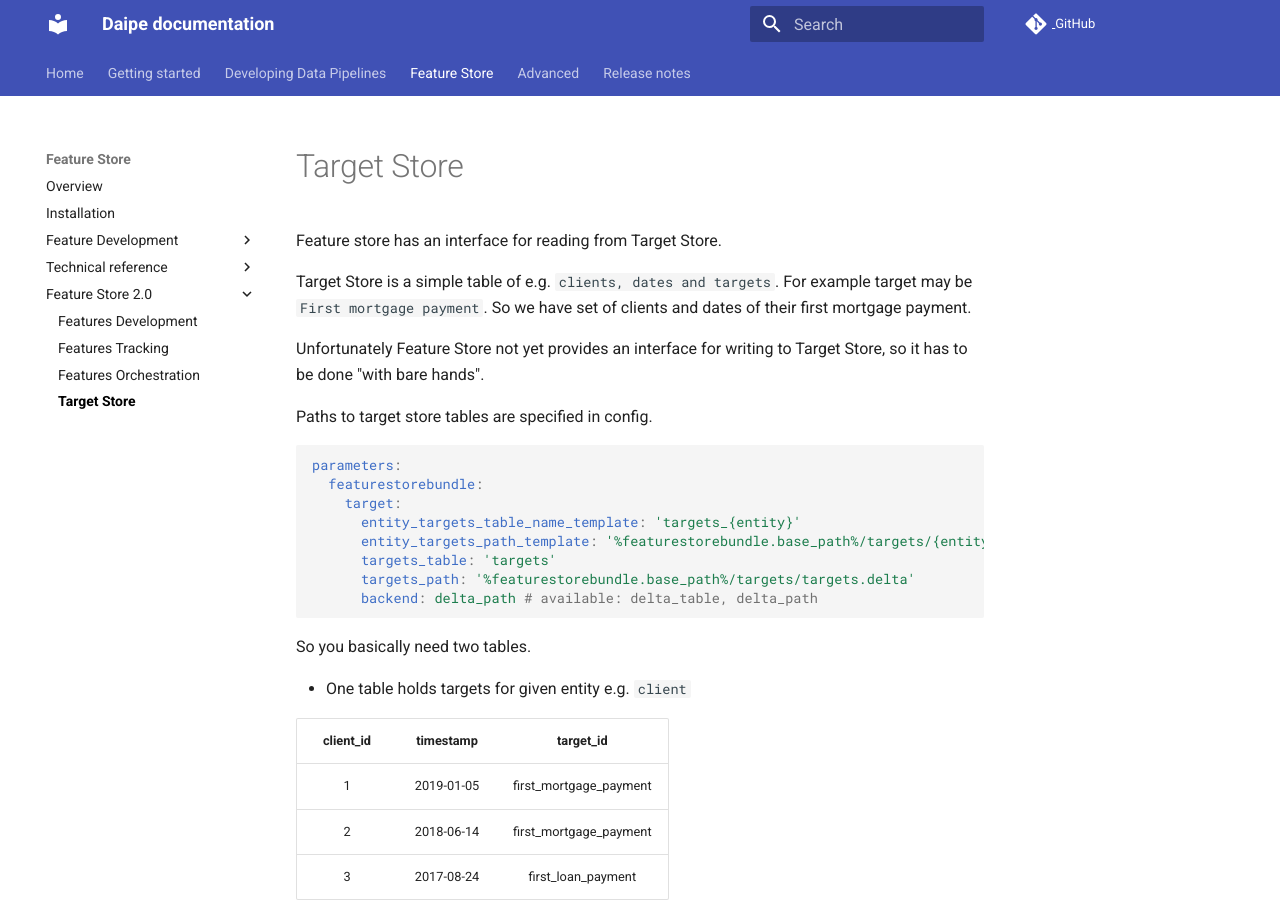
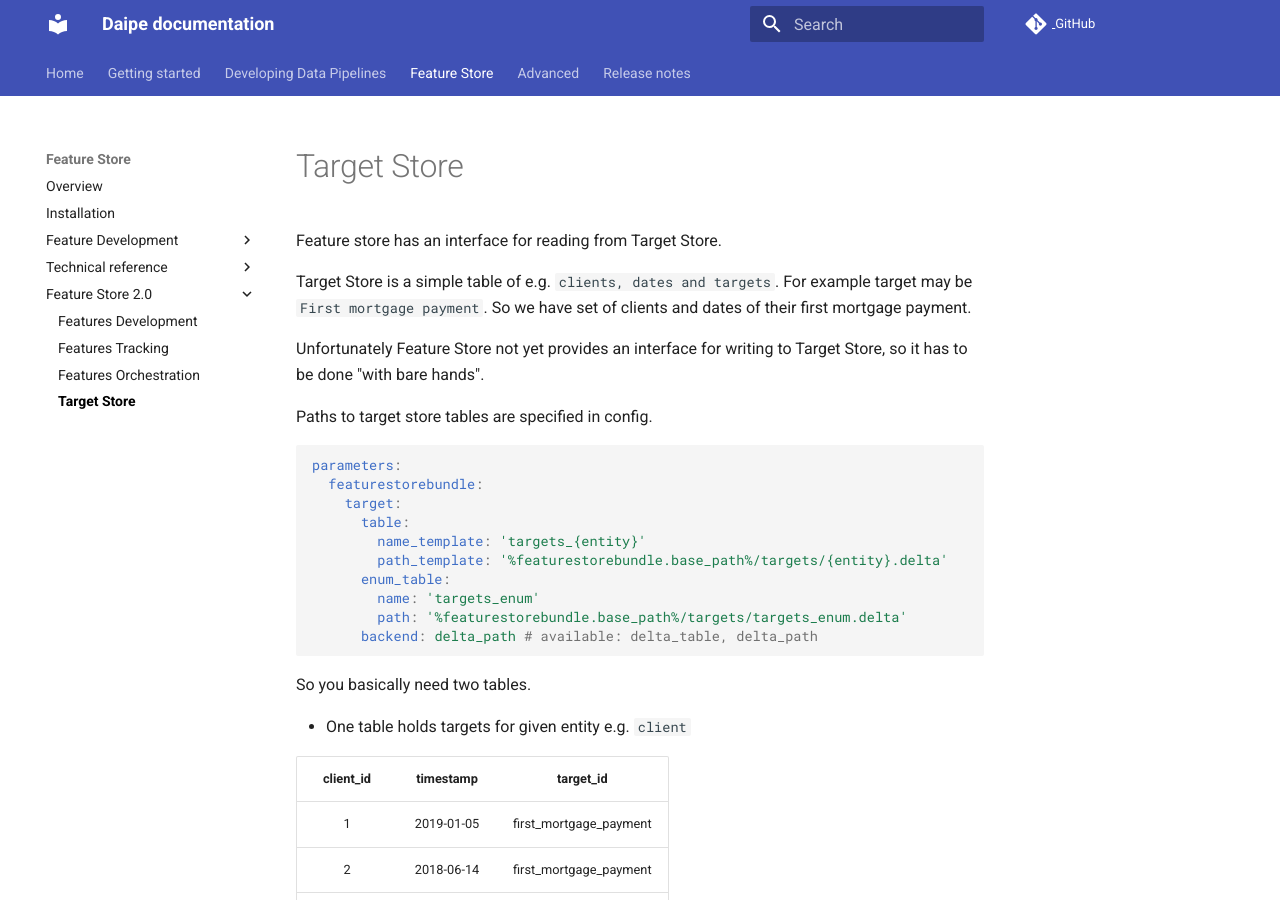
Before and after one commit to daipe-ai/platform-docs, an MkDocs documentation site: the page built from docs/feature-store/feature-store-20/target-store.md, in a window 1280 px wide and 900 px high. Built offline with MkDocs 1.6.1 and Material for MkDocs 9.7.7, drawn with Linux system fonts in a browser that asks for light colours; comment, search, counter and statistics services are not loaded.

Commit message:
Feature store config

````diff
--- a/docs/feature-store/feature-store-20/target-store.md
+++ b/docs/feature-store/feature-store-20/target-store.md
@@ -15,10 +15,12 @@ Paths to target store tables are specified in config.
 parameters:
   featurestorebundle:
     target:
-      entity_targets_table_name_template: 'targets_{entity}'
-      entity_targets_path_template: '%featurestorebundle.base_path%/targets/{entity}.delta'
-      targets_table: 'targets'
-      targets_path: '%featurestorebundle.base_path%/targets/targets.delta'
+      table:
+        name_template: 'targets_{entity}'
+        path_template: '%featurestorebundle.base_path%/targets/{entity}.delta'
+      enum_table:
+        name: 'targets_enum'
+        path: '%featurestorebundle.base_path%/targets/targets_enum.delta'
       backend: delta_path # available: delta_table, delta_path
 ```
 
````
Also changed, not shown: docs/feature-store/feature-store-20/orchestration.md (+3 -3 lines).
